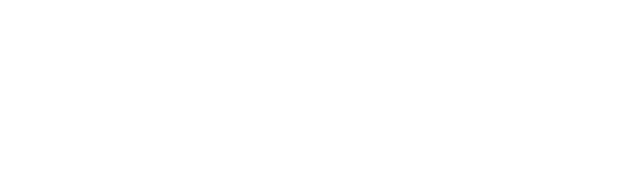
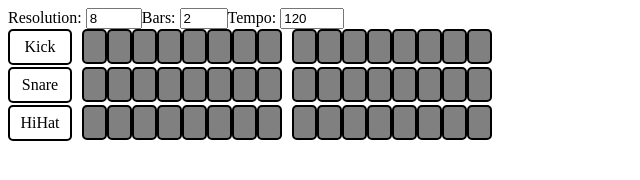
Before and after one commit to Tomczik76/the-lab-site, a plain HTML site: page index.html in a window 1280 px wide. Shown: the whole page, without its empty margins (0-640 px from the left). Drawn offline with Linux system fonts and the light colour scheme; the site is published under a folder, as on GitHub Pages, so addresses that start at the root find nothing; no server answers.

Commit message:
removed slash

```diff
--- a/index.html
+++ b/index.html
@@ -1 +1 @@
-<!DOCTYPE html><html lang="en"><head><meta charset="utf-8"><meta name="viewport" content="width=device-width,initial-scale=1"><title>The Lab</title></head><body><div id="root"></div><script type="text/javascript" src="/static/js/main.081befb3.js"></script></body></html>
+<!DOCTYPE html><html lang="en"><head><meta charset="utf-8"><meta name="viewport" content="width=device-width,initial-scale=1"><title>The Lab</title></head><body><div id="root"></div><script type="text/javascript" src="static/js/main.081befb3.js"></script></body></html>
```
